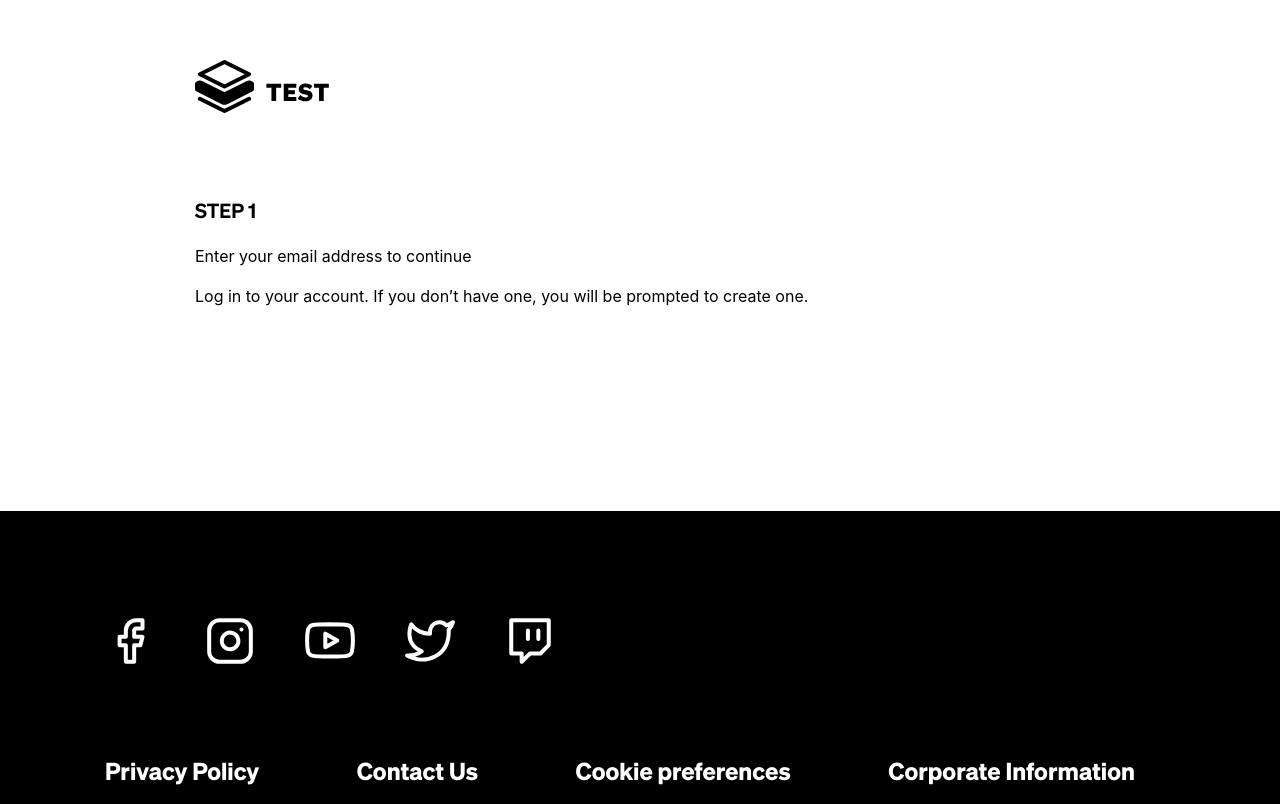
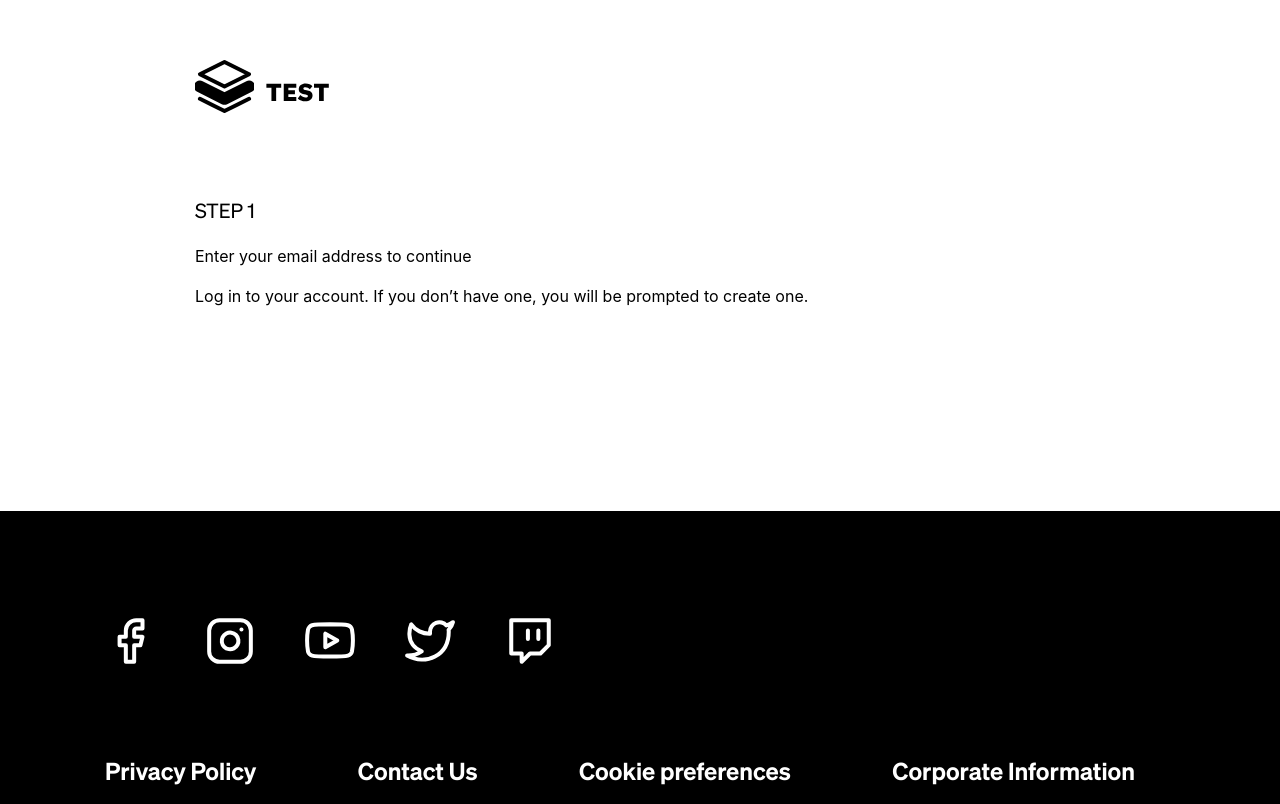
Before and after one commit to shivanshBTW/alkye-fe, a React (Create React App) app: page /login in a window 1280 px wide. Shown: the part 148-952 px from the top of the page. Built offline with nearby package versions, Linux system fonts and the light colour scheme.

Commit message:
font size fixes

```diff
--- a/src/assets/fonts/stylesheet.css
+++ b/src/assets/fonts/stylesheet.css
@@ -1,8 +1,34 @@
 @font-face {
   font-family: 'Söhne Test';
-  src: url('TestSohne-DreiviertelfettKursiv.woff2') format('woff2'),
-    url('TestSohne-DreiviertelfettKursiv.woff') format('woff');
-  font-weight: bold;
+  src: url('TestSohne-Extraleicht.woff2') format('woff2'),
+    url('TestSohne-Extraleicht.woff') format('woff');
+  font-weight: 200;
+  font-style: normal;
+  font-display: swap;
+}
+@font-face {
+  font-family: 'Söhne Test';
+  src: url('TestSohne-ExtraleichtKursiv.woff2') format('woff2'),
+    url('TestSohne-ExtraleichtKursiv.woff') format('woff');
+  font-weight: 200;
+  font-style: italic;
+  font-display: swap;
+}
+
+@font-face {
+  font-family: 'Söhne Test';
+  src: url('TestSohne-Leicht.woff2') format('woff2'),
+    url('TestSohne-Leicht.woff') format('woff');
+  font-weight: 300;
+  font-style: normal;
+  font-display: swap;
+}
+
+@font-face {
+  font-family: 'Söhne Test';
+  src: url('TestSohne-LeichtKursiv.woff2') format('woff2'),
+    url('TestSohne-LeichtKursiv.woff') format('woff');
+  font-weight: 300;
   font-style: italic;
   font-display: swap;
 }
@@ -11,16 +37,7 @@
   font-family: 'Söhne Test';
   src: url('TestSohne-Buch.woff2') format('woff2'),
     url('TestSohne-Buch.woff') format('woff');
-  font-weight: normal;
-  font-style: normal;
-  font-display: swap;
-}
-
-@font-face {
-  font-family: 'Söhne Test';
-  src: url('TestSohne-Extrafett.woff2') format('woff2'),
-    url('TestSohne-Extrafett.woff') format('woff');
-  font-weight: 900;
+  font-weight: 400;
   font-style: normal;
   font-display: swap;
 }
@@ -29,25 +46,7 @@
   font-family: 'Söhne Test';
   src: url('TestSohne-BuchKursiv.woff2') format('woff2'),
     url('TestSohne-BuchKursiv.woff') format('woff');
-  font-weight: normal;
-  font-style: italic;
-  font-display: swap;
-}
-
-@font-face {
-  font-family: 'Söhne Test';
-  src: url('TestSohne-Dreiviertelfett.woff2') format('woff2'),
-    url('TestSohne-Dreiviertelfett.woff') format('woff');
-  font-weight: bold;
-  font-style: normal;
-  font-display: swap;
-}
-
-@font-face {
-  font-family: 'Söhne Test';
-  src: url('TestSohne-ExtrafettKursiv.woff2') format('woff2'),
-    url('TestSohne-ExtrafettKursiv.woff') format('woff');
-  font-weight: 900;
+  font-weight: 400;
   font-style: italic;
   font-display: swap;
 }
@@ -74,7 +73,43 @@
   font-family: 'Söhne Test';
   src: url('TestSohne-Halbfett.woff2') format('woff2'),
     url('TestSohne-Halbfett.woff') format('woff');
-  font-weight: normal;
+  font-weight: 600;
+  font-style: normal;
+  font-display: swap;
+}
+
+@font-face {
+  font-family: 'Söhne Test';
+  src: url('TestSohne-HalbfettKursiv.woff2') format('woff2'),
+    url('TestSohne-HalbfettKursiv.woff') format('woff');
+  font-weight: 600;
+  font-style: italic;
+  font-display: swap;
+}
+
+@font-face {
+  font-family: 'Söhne Test';
+  src: url('TestSohne-Dreiviertelfett.woff2') format('woff2'),
+    url('TestSohne-Dreiviertelfett.woff') format('woff');
+  font-weight: 700;
+  font-style: normal;
+  font-display: swap;
+}
+
+@font-face {
+  font-family: 'Söhne Test';
+  src: url('TestSohne-DreiviertelfettKursiv.woff2') format('woff2'),
+    url('TestSohne-DreiviertelfettKursiv.woff') format('woff');
+  font-weight: 700;
+  font-style: italic;
+  font-display: swap;
+}
+
+@font-face {
+  font-family: 'Söhne Test';
+  src: url('TestSohne-Fett.woff2') format('woff2'),
+    url('TestSohne-Fett.woff') format('woff');
+  font-weight: 800;
   font-style: normal;
   font-display: swap;
 }
@@ -83,33 +118,15 @@
   font-family: 'Söhne Test';
   src: url('TestSohne-FettKursiv.woff2') format('woff2'),
     url('TestSohne-FettKursiv.woff') format('woff');
-  font-weight: 900;
+  font-weight: 800;
   font-style: italic;
   font-display: swap;
 }
 
 @font-face {
   font-family: 'Söhne Test';
-  src: url('TestSohne-Extraleicht.woff2') format('woff2'),
-    url('TestSohne-Extraleicht.woff') format('woff');
-  font-weight: 300;
-  font-style: normal;
-  font-display: swap;
-}
-
-@font-face {
-  font-family: 'Söhne Test';
-  src: url('TestSohne-LeichtKursiv.woff2') format('woff2'),
-    url('TestSohne-LeichtKursiv.woff') format('woff');
-  font-weight: 300;
-  font-style: italic;
-  font-display: swap;
-}
-
-@font-face {
-  font-family: 'Söhne Test';
-  src: url('TestSohne-Fett.woff2') format('woff2'),
-    url('TestSohne-Fett.woff') format('woff');
+  src: url('TestSohne-Extrafett.woff2') format('woff2'),
+    url('TestSohne-Extrafett.woff') format('woff');
   font-weight: 900;
   font-style: normal;
   font-display: swap;
@@ -117,27 +134,9 @@
 
 @font-face {
   font-family: 'Söhne Test';
-  src: url('TestSohne-ExtraleichtKursiv.woff2') format('woff2'),
-    url('TestSohne-ExtraleichtKursiv.woff') format('woff');
-  font-weight: 300;
+  src: url('TestSohne-ExtrafettKursiv.woff2') format('woff2'),
+    url('TestSohne-ExtrafettKursiv.woff') format('woff');
+  font-weight: 900;
   font-style: italic;
   font-display: swap;
 }
-
-@font-face {
-  font-family: 'Söhne Test';
-  src: url('TestSohne-Leicht.woff2') format('woff2'),
-    url('TestSohne-Leicht.woff') format('woff');
-  font-weight: 300;
-  font-style: normal;
-  font-display: swap;
-}
-
-@font-face {
-  font-family: 'Söhne Test';
-  src: url('TestSohne-HalbfettKursiv.woff2') format('woff2'),
-    url('TestSohne-HalbfettKursiv.woff') format('woff');
-  font-weight: normal;
-  font-style: italic;
-  font-display: swap;
-}
```
